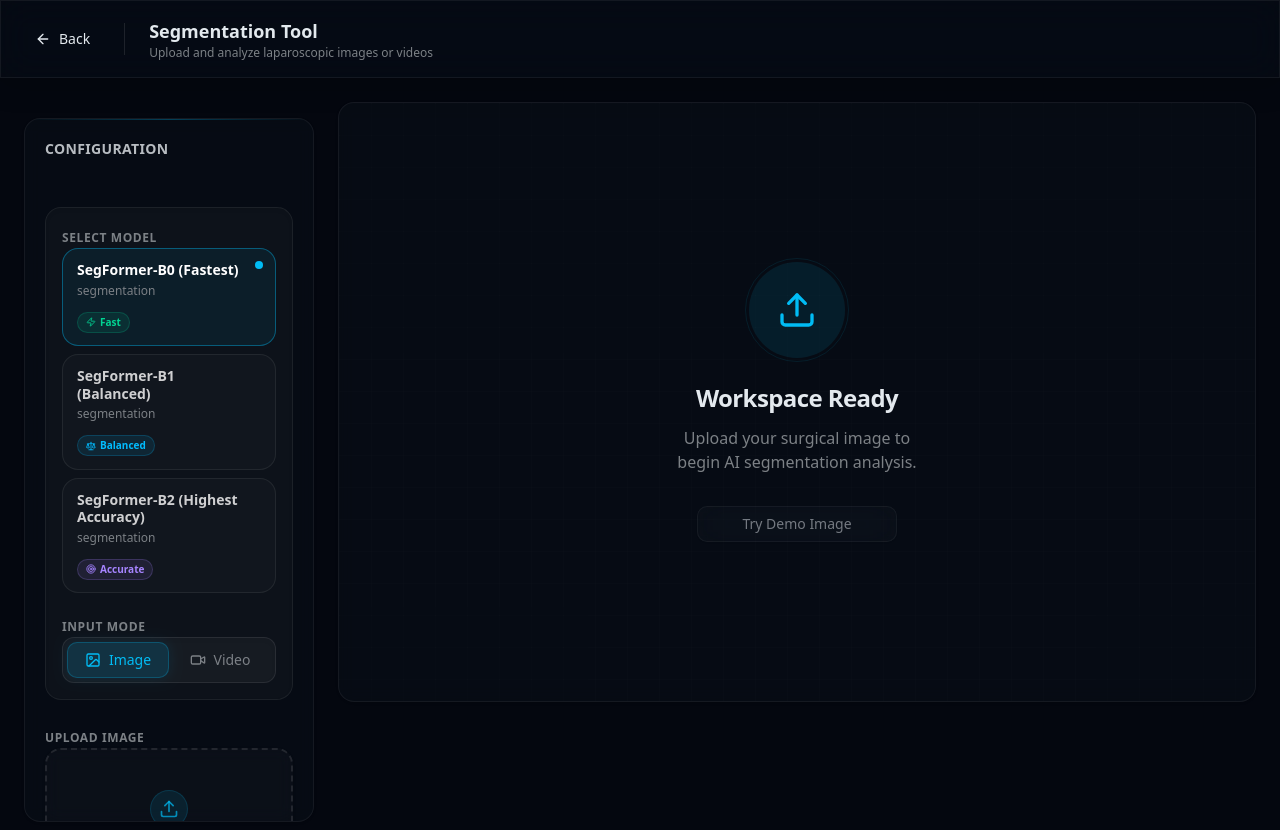
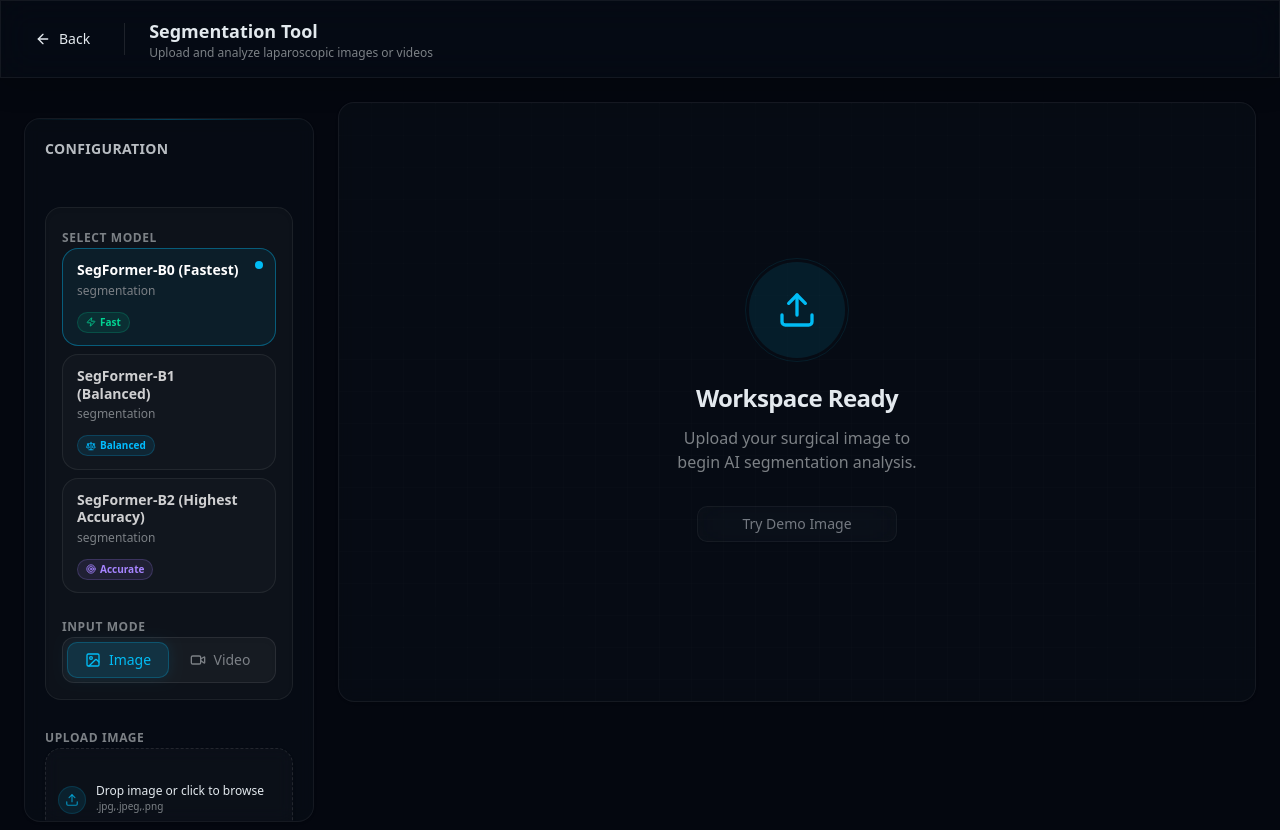
Before and after one commit to sakethksg/Gyn-Vision, a Next.js app in the folder frontend/: page /segmentation in a window 1280 px wide. Built offline with nearby package versions, Linux system fonts and the light colour scheme; no server answers.

Commit message:
feat: Refactor FileUpload component for improved UI and user experience; enhance file selection display and drop zone styling

```diff
--- a/frontend/components/FileUpload.tsx
+++ b/frontend/components/FileUpload.tsx
@@ -6,7 +6,6 @@
 import { useCallback, useState } from 'react';
 import { Mode } from '@/lib/types';
 import { Card } from '@/components/ui/card';
-import { Button } from '@/components/ui/button';
 import { Upload, X, File } from 'lucide-react';
 
 interface FileUploadProps {
@@ -85,54 +84,46 @@ export function FileUpload({ mode, onFileSelect, disabled = false }: FileUploadP
       <label className="text-xs font-semibold uppercase tracking-wider text-muted-foreground">Upload {mode === 'image' ? 'Image' : 'Video'}</label>
 
       <Card
-        className={`
-          relative border-2 border-dashed transition-all duration-300 bg-white/[0.02]
-          ${isDragging
-            ? 'border-primary/60 bg-primary/5 shadow-[0_0_20px_oklch(0.72_0.19_220_/_0.15)]'
-            : 'border-white/10 hover:border-primary/30'
-          }
-          ${disabled ? 'opacity-50 cursor-not-allowed' : 'cursor-pointer'}
-        `}
+        className={[
+          'relative border border-dashed transition-all duration-200 bg-white/[0.02]',
+          isDragging
+            ? 'border-primary/60 bg-primary/5 shadow-[0_0_16px_oklch(0.72_0.19_220_/_0.12)]'
+            : selectedFile
+              ? 'border-primary/30 bg-primary/[0.04]'
+              : 'border-white/10 hover:border-primary/25',
+          disabled ? 'opacity-50 cursor-not-allowed' : 'cursor-pointer',
+        ].join(' ')}
         onDragOver={handleDragOver}
         onDragLeave={handleDragLeave}
         onDrop={handleDrop}
       >
-        <div className="p-4">
         {selectedFile ? (
-            <div className="flex items-center justify-between">
-              <div className="flex items-center gap-2.5">
-                <div className="p-1.5 rounded-lg bg-primary/10 border border-primary/20">
-                  <File className="h-4 w-4 text-primary" />
+          /* ── File selected: compact single-line pill ── */
+          <div className="flex items-center gap-2 px-3 py-2">
+            <div className="flex items-center justify-center w-6 h-6 rounded-md bg-primary/15 shrink-0">
+              <File className="h-3 w-3 text-primary" />
             </div>
-                <div>
-                  <p className="font-medium text-sm">{selectedFile.name}</p>
-                  <p className="text-xs text-muted-foreground">
-                    {formatFileSize(selectedFile.size)}
-                  </p>
+            <div className="flex-1 min-w-0">
+              <p className="text-xs font-medium truncate leading-none">{selectedFile.name}</p>
+              <p className="text-[10px] text-muted-foreground mt-0.5">{formatFileSize(selectedFile.size)}</p>
             </div>
-              </div>
-              <Button
-                variant="ghost"
-                size="icon"
+            <button
               onClick={clearFile}
               disabled={disabled}
-                className="hover:bg-white/[0.06]"
+              className="shrink-0 w-5 h-5 flex items-center justify-center rounded-md text-muted-foreground hover:text-white hover:bg-white/10 transition-colors"
             >
-                <X className="h-4 w-4" />
-              </Button>
+              <X className="h-3 w-3" />
+            </button>
           </div>
         ) : (
-            <div className="flex flex-col items-center gap-2 text-center">
-              <div className="p-2 rounded-full bg-primary/10 border border-primary/15">
-                <Upload className="h-5 w-5 text-primary/70" />
+          /* ── Empty: compact drop zone ── */
+          <div className="flex items-center gap-2.5 px-3 py-3">
+            <div className="flex items-center justify-center w-7 h-7 rounded-full bg-primary/10 border border-primary/15 shrink-0">
+              <Upload className="h-3.5 w-3.5 text-primary/70" />
             </div>
-              <div>
-                <p className="text-xs font-medium">
-                  Drop {mode} file here or click to browse
-                </p>
-                <p className="text-[11px] text-muted-foreground mt-0.5">
-                  Accepts {acceptedTypes}
-                </p>
+            <div className="flex-1 min-w-0">
+              <p className="text-xs font-medium leading-none">Drop {mode === 'image' ? 'image' : 'video'} or click to browse</p>
+              <p className="text-[10px] text-muted-foreground mt-0.5">{acceptedTypes}</p>
             </div>
             <input
               type="file"
@@ -143,7 +134,6 @@ export function FileUpload({ mode, onFileSelect, disabled = false }: FileUploadP
             />
           </div>
         )}
-        </div>
       </Card>
     </div>
   );
```
Lines whose indentation alone changed are shown as unchanged.
